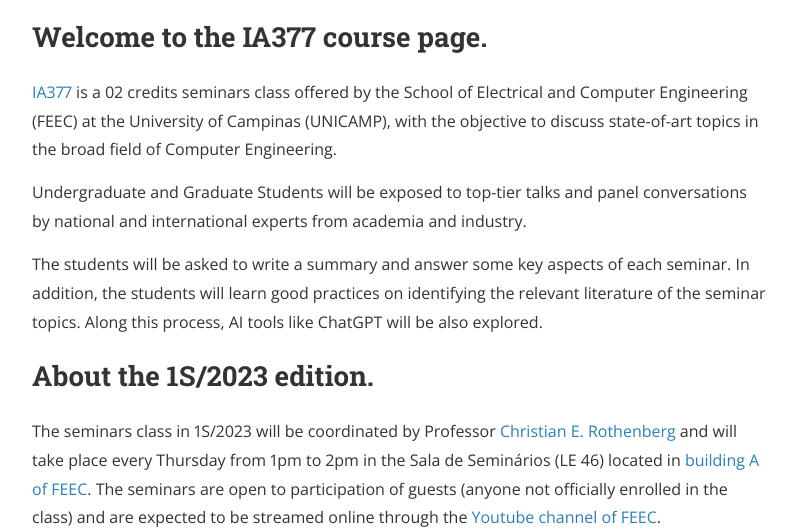
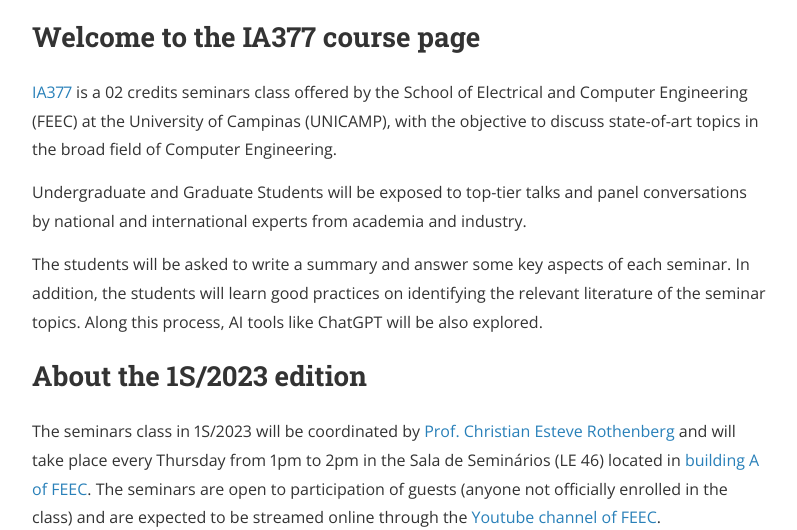
Before and after one commit to ia377-feec-unicamp/ia377-feec-unicamp.github.io, a Jekyll site: the page built from index.html, in a window 1280 px wide and 900 px high, scrolled down 267 px, cut to the strip 242-772 px from the top of the window. Shown: the whole strip, without its empty margins (240-1037 px from the left). Built offline with Jekyll 4.4.1, drawn with Linux system fonts in a browser that asks for light colours; nearby versions of some CDN libraries; the list of posts is cut into pages by our own code.

Commit message:
Update index.html

```diff
--- a/index.html
+++ b/index.html
@@ -16,13 +16,13 @@ pagination:
 
 <div class="wrapper">
   <div>
-    <h2 class="post-link">Welcome to the IA377 course page.</h2>
+    <h2 class="post-link">Welcome to the IA377 course page</h2>
     {% if site.description %}<p>{{ site.description}}</p>{% endif %}
   <p dir="auto"> <a href="https://www.cpg.feec.unicamp.br/cpg/lista/caderno_horario_show.php?id=1795" rel="nofollow">IA377</a> is a 02 credits seminars class offered by the School of Electrical and Computer Engineering (FEEC) at the University of Campinas (UNICAMP), with the objective to discuss state-of-art topics in the broad field of Computer Engineering.</p>
 <p dir="auto">Undergraduate and Graduate Students will be exposed to top-tier talks and panel conversations by national and international experts from academia and industry.</p>
 <p dir="auto">The students will be asked to write a summary and answer some key aspects of each seminar. In addition, the students  will learn good practices on identifying the relevant literature of the seminar topics. Along this process, AI tools like ChatGPT will be also explored.</p>
- <h2 class="post-link">About the 1S/2023 edition.</h2>
-<p dir="auto">The seminars class in 1S/2023 will be coordinated by Professor <a href="https://www.dca.fee.unicamp.br/~chesteve/" rel="nofollow">Christian E. Rothenberg</a> and will take place every Thursday from 1pm to 2pm in the Sala de Seminários (LE 46) located in <a href="https://goo.gl/maps/fS2vTDTAYPwM4f7e9" rel="nofollow">building A of FEEC</a>. The seminars are open to participation of guests (anyone not officially enrolled in the class) and are expected to be streamed online through the <a href="https://www.youtube.com/channel/UChptcdqmzNLQ8Oe03DEjIDQ" rel="nofollow">Youtube channel of FEEC</a>.</p>
+ <h2 class="post-link">About the 1S/2023 edition</h2>
+<p dir="auto">The seminars class in 1S/2023 will be coordinated by <a href="https://www.dca.fee.unicamp.br/~chesteve/" rel="nofollow">Prof. Christian Esteve Rothenberg</a> and will take place every Thursday from 1pm to 2pm in the Sala de Seminários (LE 46) located in <a href="https://goo.gl/maps/fS2vTDTAYPwM4f7e9" rel="nofollow">building A of FEEC</a>. The seminars are open to participation of guests (anyone not officially enrolled in the class) and are expected to be streamed online through the <a href="https://www.youtube.com/channel/UChptcdqmzNLQ8Oe03DEjIDQ" rel="nofollow">Youtube channel of FEEC</a>.</p>
 <p dir="auto">Further instructions and materials can be found in the <a href="https://github.com/ia377-feec-unicamp">GitHub repository</a>.</p>
 <p dir="auto">Seminar topics in the tentative <a href="https://ia377-feec-unicamp.github.io/schedule/" rel="nofollow">schedule</a> include:</p>
 <ul dir="auto">
```
